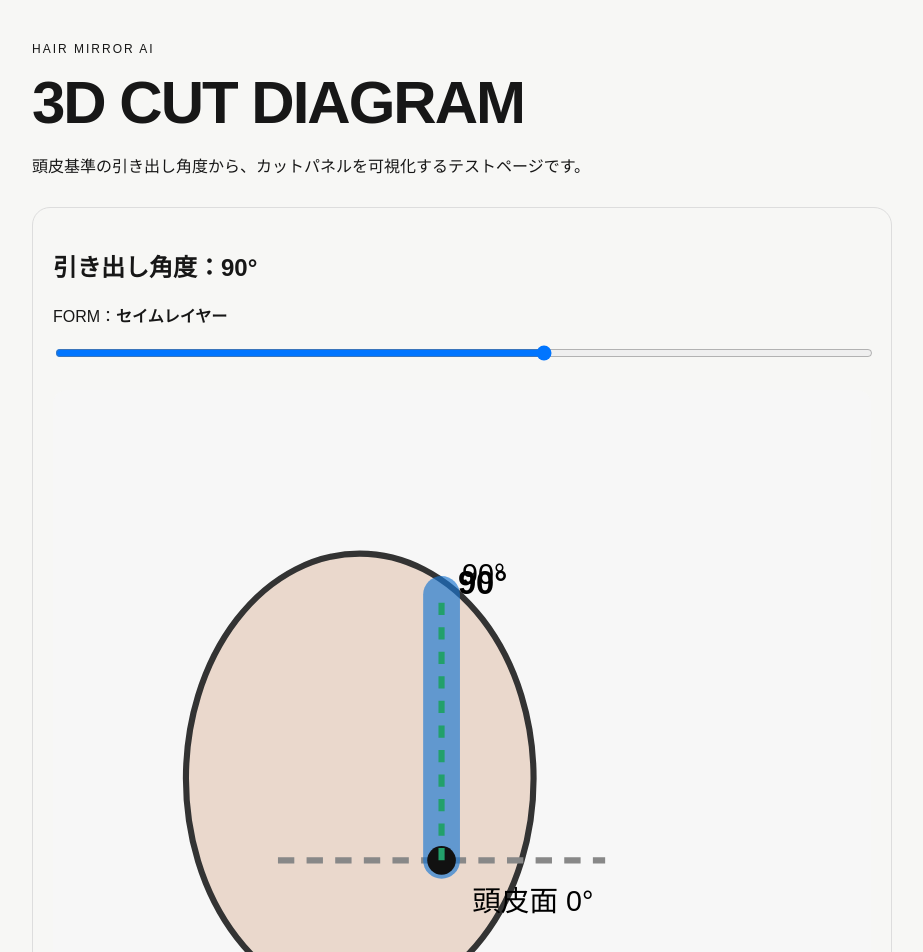
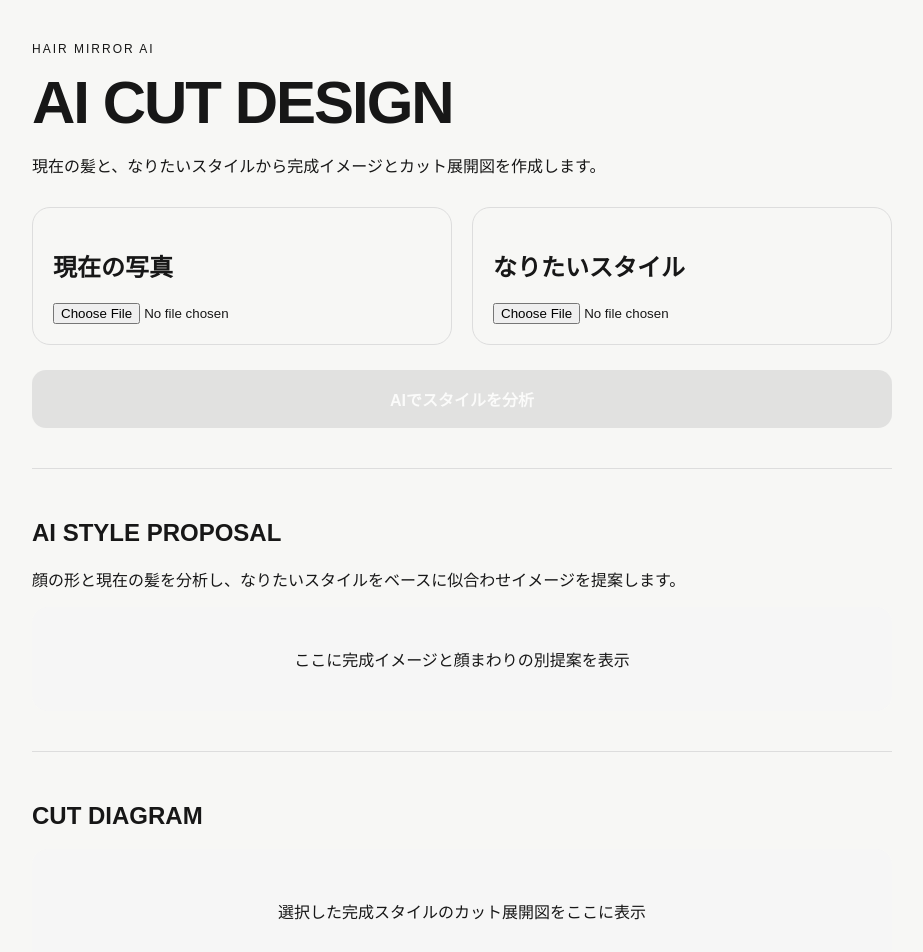
Before and after one commit to clesctake/-hair-style-ai, a Next.js app: page /diagram in a window 1280 px wide. Shown: the top 952 px of the page, without its empty margins (178-1101 px from the left). Built offline with nearby package versions, Linux system fonts and the light colour scheme.

Commit message:
Update page.js

```diff
--- a/app/diagram/page.js
+++ b/app/diagram/page.js
@@ -3,24 +3,26 @@
 import { useState } from "react";
 
 export default function DiagramPage() {
-  const [angle, setAngle] = useState(90);
+  const [currentImage, setCurrentImage] = useState(null);
+  const [goalImage, setGoalImage] = useState(null);
 
-  // 頭皮面を0°、頭皮に対して垂直を90°として計算
-  const rad = (angle * Math.PI) / 180;
+  const [currentPreview, setCurrentPreview] = useState(null);
+  const [goalPreview, setGoalPreview] = useState(null);
 
-  const rootX = 190;
-  const rootY = 230;
-  const panelLength = 130;
+  function selectCurrentImage(e) {
+    const file = e.target.files?.[0];
+    if (!file) return;
 
-  const endX = rootX + Math.cos(rad) * panelLength;
-  const endY = rootY - Math.sin(rad) * panelLength;
+    setCurrentImage(file);
+    setCurrentPreview(URL.createObjectURL(file));
+  }
 
-  let form = "セイムレイヤー";
+  function selectGoalImage(e) {
+    const file = e.target.files?.[0];
+    if (!file) return;
 
-  if (angle < 90) {
-    form = "グラデーション";
-  } else if (angle > 90) {
-    form = "レイヤー";
+    setGoalImage(file);
+    setGoalPreview(URL.createObjectURL(file));
   }
 
   return (
@@ -32,128 +34,149 @@ export default function DiagramPage() {
         fontFamily: "sans-serif",
       }}
     >
-      <p style={{ fontSize: "12px", letterSpacing: "2px" }}>
+      <p
+        style={{
+          fontSize: "12px",
+          letterSpacing: "2px",
+        }}
+      >
         HAIR MIRROR AI
       </p>
 
-      <h1>3D CUT DIAGRAM</h1>
+      <h1>AI CUT DESIGN</h1>
 
       <p>
-        頭皮基準の引き出し角度から、カットパネルを可視化するテストページです。
+        現在の髪と、なりたいスタイルから完成イメージとカット展開図を作成します。
       </p>
+
+      <div
+        style={{
+          display: "grid",
+          gridTemplateColumns: "repeat(auto-fit, minmax(260px, 1fr))",
+          gap: "20px",
+          marginTop: "30px",
+        }}
+      >
+        <section
+          style={{
+            border: "1px solid #ddd",
+            borderRadius: "18px",
+            padding: "20px",
+          }}
+        >
+          <h2>現在の写真</h2>
+
+          <input
+            type="file"
+            accept="image/*"
+            onChange={selectCurrentImage}
+          />
+
+          {currentPreview && (
+            <img
+              src={currentPreview}
+              alt="現在の写真"
+              style={{
+                width: "100%",
+                marginTop: "20px",
+                borderRadius: "14px",
+              }}
+            />
+          )}
+        </section>
 
         <section
           style={{
-          marginTop: "30px",
-          padding: "20px",
             border: "1px solid #ddd",
             borderRadius: "18px",
+            padding: "20px",
           }}
         >
-        <h2>引き出し角度：{angle}°</h2>
+          <h2>なりたいスタイル</h2>
+
+          <input
+            type="file"
+            accept="image/*"
+            onChange={selectGoalImage}
+          />
+
+          {goalPreview && (
+            <img
+              src={goalPreview}
+              alt="なりたいスタイル"
+              style={{
+                width: "100%",
+                marginTop: "20px",
+                borderRadius: "14px",
+              }}
+            />
+          )}
+        </section>
+      </div>
+
+      <button
+        disabled={!currentImage || !goalImage}
+        style={{
+          width: "100%",
+          marginTop: "25px",
+          padding: "17px",
+          border: "none",
+          borderRadius: "14px",
+          fontSize: "16px",
+          fontWeight: "bold",
+          background:
+            currentImage && goalImage ? "#111" : "#ccc",
+          color: "#fff",
+        }}
+      >
+        AIでスタイルを分析
+      </button>
+
+      <section
+        style={{
+          marginTop: "40px",
+          paddingTop: "30px",
+          borderTop: "1px solid #ddd",
+        }}
+      >
+        <h2>AI STYLE PROPOSAL</h2>
 
         <p>
-          FORM：<strong>{form}</strong>
+          顔の形と現在の髪を分析し、なりたいスタイルをベースに似合わせイメージを提案します。
         </p>
 
-        <input
-          type="range"
-          min="0"
-          max="150"
-          value={angle}
-          onChange={(e) => setAngle(Number(e.target.value))}
-          style={{ width: "100%" }}
-        />
-
-        <div style={{ marginTop: "25px" }}>
-          <svg
-            viewBox="0 0 400 330"
+        <div
           style={{
-              width: "100%",
-              background: "#f7f7f7",
-              borderRadius: "14px",
+            padding: "40px 20px",
+            marginTop: "15px",
+            textAlign: "center",
+            background: "#f6f6f6",
+            borderRadius: "16px",
           }}
         >
-            {/* 頭部 */}
-            <ellipse
-              cx="150"
-              cy="190"
-              rx="85"
-              ry="110"
-              fill="#ead8cc"
-              stroke="#333"
-              strokeWidth="3"
-            />
+          ここに完成イメージと顔まわりの別提案を表示
+        </div>
+      </section>
 
-            {/* 頭皮基準線 */}
-            <line
-              x1={rootX - 80}
-              y1={rootY}
-              x2={rootX + 80}
-              y2={rootY}
-              stroke="#888"
-              strokeWidth="3"
-              strokeDasharray="8 6"
-            />
+      <section
+        style={{
+          marginTop: "40px",
+          paddingTop: "30px",
+          borderTop: "1px solid #ddd",
+        }}
+      >
+        <h2>CUT DIAGRAM</h2>
 
-            {/* 引き出しパネル */}
-            <line
-              x1={rootX}
-              y1={rootY}
-              x2={endX}
-              y2={endY}
-              stroke="#1976d2"
-              strokeWidth="18"
-              strokeLinecap="round"
-              opacity="0.65"
-            />
-
-            {/* 根元 */}
-            <circle cx={rootX} cy={rootY} r="7" fill="#111" />
-
-            {/* 90度基準 */}
-            <line
-              x1={rootX}
-              y1={rootY}
-              x2={rootX}
-              y2={rootY - 130}
-              stroke="#22a06b"
-              strokeWidth="3"
-              strokeDasharray="6 6"
-            />
-
-            <text x="205" y="255" fontSize="14">
-              頭皮面 0°
-            </text>
-
-            <text x="200" y="95" fontSize="14">
-              90°
-            </text>
-
-            <text
-              x={endX + 8}
-              y={endY}
-              fontSize="16"
-              fontWeight="bold"
+        <div
+          style={{
+            padding: "50px 20px",
+            marginTop: "15px",
+            textAlign: "center",
+            background: "#f6f6f6",
+            borderRadius: "16px",
+          }}
         >
-              {angle}°
-            </text>
-          </svg>
-        </div>
-
-        <div style={{ marginTop: "20px", lineHeight: "1.8" }}>
-          <strong>現在の判定</strong>
-
-          <p>
-            {angle < 90 &&
-              "90°未満：グラデーション。自然落下時にパネル上面が長く、下面が短くなる。"}
-
-            {angle === 90 &&
-              "90°：セイムレイヤー。頭皮に対して垂直に引き出す。"}
-
-            {angle > 90 &&
-              "90°超：レイヤー。自然落下時にパネル上面が短く、下面が長くなる。"}
-          </p>
+          選択した完成スタイルのカット展開図をここに表示
         </div>
       </section>
     </main>
```
Lines whose indentation alone changed are shown as unchanged.
